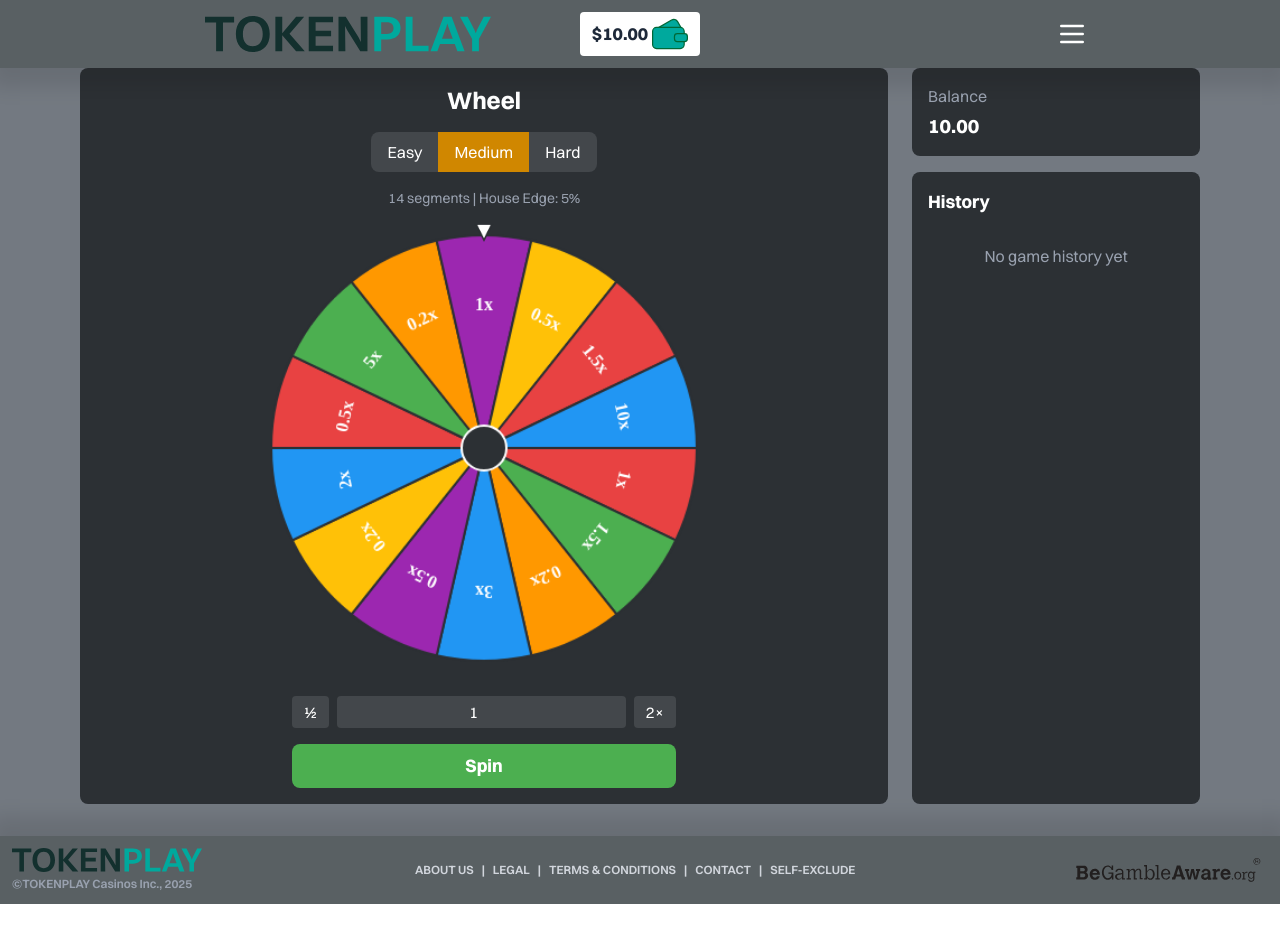
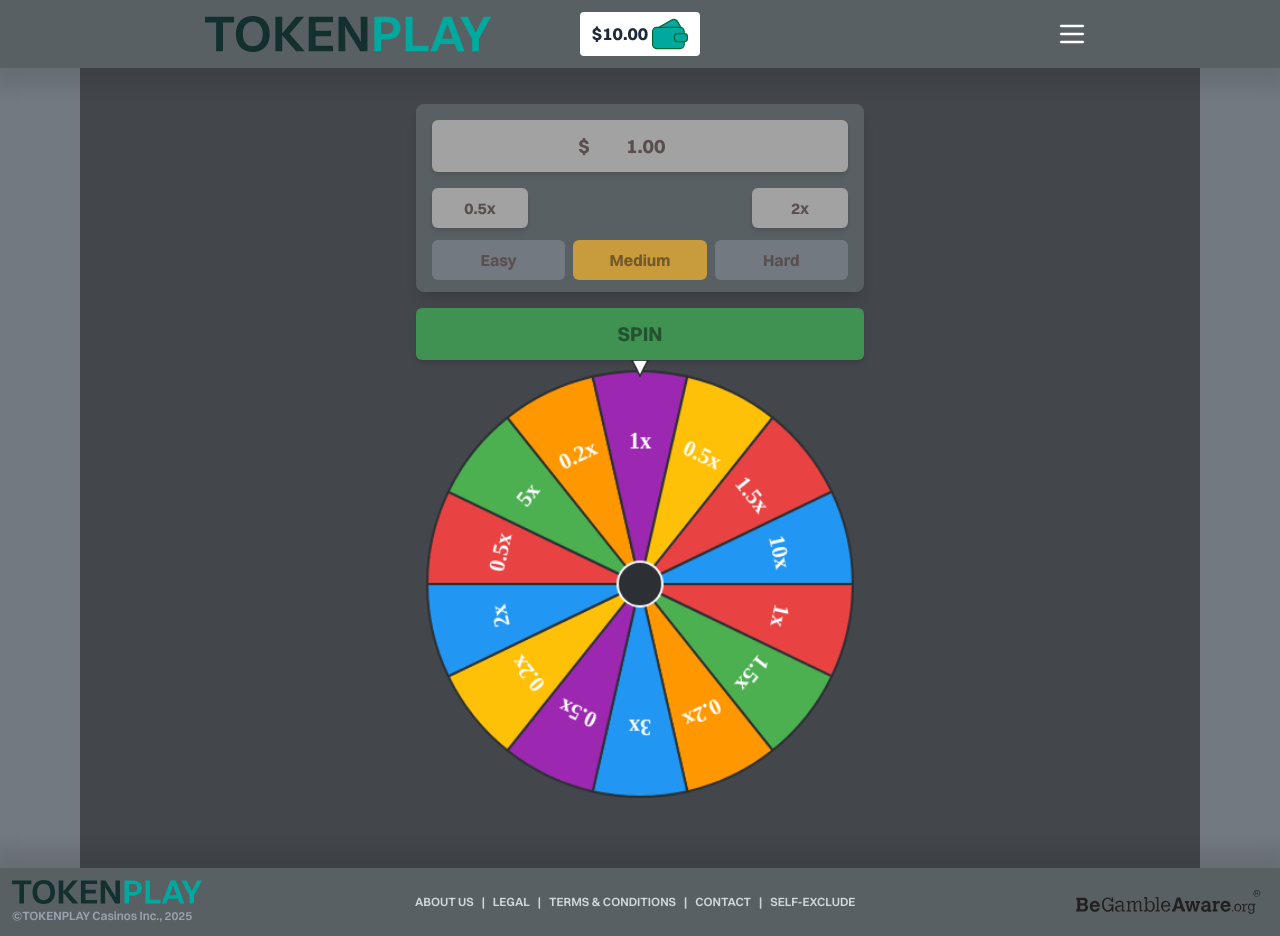
Before and after one commit to S1D0R-10/tokenplay-casino, a React (Vite) app: page /wheel in a window 1280 px wide. Before the commit the page ends 904 px from the top, so only its background shows below. Built offline with nearby package versions, Linux system fonts and the light colour scheme.

Commit message:
fixed wheel

```diff
--- a/src/Wheel.jsx
+++ b/src/Wheel.jsx
@@ -3,7 +3,8 @@ import { MockUserCtx } from "./main";
 
 export const Wheel = () => {
     const { user, setUser } = useContext(MockUserCtx);
-    const [betAmount, setBetAmount] = useState(1);
+    const [rawBetInput, setRawBetInput] = useState("1.00");
+    const [betAmount, setBetAmount] = useState("1.00");
     const [isSpinning, setIsSpinning] = useState(false);
     const [result, setResult] = useState(null);
     const [history, setHistory] = useState([]);
@@ -60,7 +61,7 @@ export const Wheel = () => {
             { color: "#4CAF50", text: "0.2x", value: 0.2 },
             { color: "#E84242", text: "20x", value: 20 },
             { color: "#FF9800", text: "0.1x", value: 0.1 },
-        ]
+        ],
     };
 
     const segments = difficultySegments[difficulty];
@@ -68,7 +69,7 @@ export const Wheel = () => {
     const houseEdge = {
         easy: "3.5%",
         medium: "5%",
-        hard: "8%"
+        hard: "8%",
     };
 
     useEffect(() => {
@@ -107,12 +108,14 @@ export const Wheel = () => {
 
             ctx.save();
             ctx.translate(
-                centerX + (radius / 1.5) * Math.cos(startAngle + segmentAngle / 2),
-                centerY + (radius / 1.5) * Math.sin(startAngle + segmentAngle / 2)
+                centerX +
+                    (radius / 1.5) * Math.cos(startAngle + segmentAngle / 2),
+                centerY +
+                    (radius / 1.5) * Math.sin(startAngle + segmentAngle / 2)
             );
             ctx.rotate(startAngle + segmentAngle / 2 + Math.PI / 2);
             ctx.fillStyle = "#FFFFFF";
-            ctx.font = "bold 16px Switzer-Bold";
+            ctx.font = "bold 20px Switzer-Bold";
             ctx.textAlign = "center";
             ctx.textBaseline = "middle";
             ctx.fillText(segment.text, 0, 0);
@@ -150,10 +153,58 @@ export const Wheel = () => {
         pointerCtx.stroke();
     };
 
+    const formatToTwoDecimalPlaces = (value) => {
+        const floatValue = parseFloat(value) || 0;
+        return floatValue.toFixed(2);
+    };
+
+    const validateAndSetBetAmount = (amt) => {
+        const validAmount = Math.min(
+            Math.max(parseFloat(amt) || 0, 0.01),
+            Math.floor(user.balance * 100) / 100
+        );
+        const formatted = formatToTwoDecimalPlaces(validAmount);
+        setBetAmount(formatted);
+        setRawBetInput(formatted);
+    };
+
+    const handleBetChange = (e) => {
+        const value = e.target.value.replace(/^\$/, "");
+        setRawBetInput(value);
+    };
+
+    const handleBlur = () => {
+        validateAndSetBetAmount(rawBetInput);
+    };
+
+    const handleKeyDown = (e) => {
+        if (e.key === "Enter") {
+            validateAndSetBetAmount(rawBetInput);
+            e.target.blur();
+        }
+    };
+
+    const handleFocus = (e) => {
+        e.target.select();
+    };
+
+    const handleHalfBet = () => {
+        const currentValue = parseFloat(betAmount) || 0;
+        const halvedValue = Math.max(currentValue * 0.5, 0.01);
+        validateAndSetBetAmount(halvedValue);
+    };
+
+    const handleDoubleBet = () => {
+        const currentValue = parseFloat(betAmount) || 0;
+        const doubledValue = Math.min(currentValue * 2, user.balance);
+        validateAndSetBetAmount(doubledValue);
+    };
+
     const spinWheel = () => {
-        if (isSpinning || betAmount > user.balance) return;
+        const betValue = parseFloat(betAmount);
+        if (isSpinning || betValue > user.balance) return;
 
-        setUser((prev) => ({ ...prev, balance: prev.balance - betAmount }));
+        setUser((prev) => ({ ...prev, balance: prev.balance - betValue }));
         setIsSpinning(true);
         setResult(null);
 
@@ -162,7 +213,8 @@ export const Wheel = () => {
 
         const segmentAngle = (2 * Math.PI) / segments.length;
 
-        let targetAngle = (3 * Math.PI / 2) - (randomIndex * segmentAngle + segmentAngle / 2);
+        let targetAngle =
+            (3 * Math.PI) / 2 - (randomIndex * segmentAngle + segmentAngle / 2);
 
         if (targetAngle < 0) {
             targetAngle += 2 * Math.PI;
@@ -172,10 +224,11 @@ export const Wheel = () => {
         const finalRotation = spins + targetAngle;
 
         const wheel = wheelRef.current;
-        wheel.style.transition = "transform 4s cubic-bezier(0.17, 0.67, 0.24, 0.99)";
+        wheel.style.transition =
+            "transform 4s cubic-bezier(0.17, 0.67, 0.24, 0.99)";
         wheel.style.transform = `rotate(${finalRotation}rad)`;
 
-        const winAmount = betAmount * selectedSegment.value;
+        const winAmount = betValue * selectedSegment.value;
 
         setTimeout(() => {
             setIsSpinning(false);
@@ -183,18 +236,21 @@ export const Wheel = () => {
             setResult({
                 multiplier: selectedSegment.value,
                 winAmount: winAmount,
-                segment: selectedSegment.text
+                segment: selectedSegment.text,
             });
 
             setUser((prev) => ({ ...prev, balance: prev.balance + winAmount }));
 
-            setHistory((prev) => [{
+            setHistory((prev) => [
+                {
                     id: Date.now(),
-                bet: betAmount,
+                    bet: betValue,
                     multiplier: selectedSegment.value,
                     win: winAmount,
-                difficulty: difficulty
-            }, ...prev.slice(0, 9)]);
+                    difficulty: difficulty,
+                },
+                ...prev.slice(0, 9),
+            ]);
 
             setTimeout(() => {
                 wheel.style.transition = "none";
@@ -210,45 +266,114 @@ export const Wheel = () => {
     };
 
     return (
-        <div className="flex flex-col md:flex-row gap-6 pb-8">
-            <div className="flex-1 bg-[#2C3034] rounded-lg p-4 flex flex-col items-center">
-                <h2 className="text-2xl font-bold mb-4">Wheel</h2>
+        <div className="flex flex-col items-center justify-center min-h-screen bg-[#43474B] text-white p-4">
+            <div className="w-full max-w-md">
+                <div className="bg-[#596063] p-4 pb-0 shadow-lg rounded-lg">
+                    <div className="mb-4">
+                        <div className="bg-[#A2A2A2] p-3 rounded-md text-center shadow-md">
+                            <div className="flex items-center justify-center">
+                                <span className="text-[#5A4F4F] text-xl font-bold">
+                                    $
+                                </span>
+                                <input
+                                    type="text"
+                                    value={rawBetInput}
+                                    onChange={handleBetChange}
+                                    onBlur={handleBlur}
+                                    onFocus={handleFocus}
+                                    onKeyDown={handleKeyDown}
+                                    disabled={isSpinning}
+                                    className="bg-transparent text-[#5A4F4F] text-xl font-bold text-center w-28 outline-none"
+                                    aria-label="Bet amount"
+                                />
+                            </div>
+                        </div>
+                    </div>
 
-                <div className="flex justify-center mb-4 w-full max-w-sm">
+                    <div className="flex justify-between">
                         <button
-                        className={`px-4 py-2 rounded-l-lg ${difficulty === 'easy'
-                            ? 'bg-green-600 text-white'
-                            : 'bg-[#43474B] hover:bg-[#3A3D41]'}`}
-                        onClick={() => handleDifficultyChange('easy')}
+                            className={`bg-[#A2A2A2] text-[#5A4F4F] px-4 py-2 rounded-md font-bold w-24 shadow-md ${
+                                !isSpinning
+                                    ? "hover:bg-gray-500"
+                                    : "opacity-50 cursor-not-allowed"
+                            }`}
+                            onClick={handleHalfBet}
+                            disabled={isSpinning}
+                        >
+                            0.5x
+                        </button>
+                        <button
+                            className={`bg-[#A2A2A2] text-[#5A4F4F] px-4 py-2 rounded-md font-bold w-24 shadow-md ${
+                                !isSpinning
+                                    ? "hover:bg-gray-500"
+                                    : "opacity-50 cursor-not-allowed"
+                            }`}
+                            onClick={handleDoubleBet}
+                            disabled={isSpinning}
+                        >
+                            2x
+                        </button>
+                    </div>
+
+                    {/* Updated difficulty buttons section with responsive column layout */}
+                    <div className="mb-4">
+                        <div className="py-3 rounded-md">
+                            <div className="grid grid-cols-1 sm:grid-cols-3 gap-2">
+                                <button
+                                    className={`px-3 py-2 rounded-md font-bold transition-colors duration-200 ${
+                                        difficulty === "easy"
+                                            ? "bg-[#409253] text-[#23522E]"
+                                            : "bg-[#737981] text-[#5A4F4F] hover:bg-gray-500"
+                                    } ${isSpinning ? "opacity-75" : ""}`}
+                                    onClick={() => handleDifficultyChange("easy")}
                                     disabled={isSpinning}
                                 >
                                     Easy
                                 </button>
                                 <button
-                        className={`px-4 py-2 ${difficulty === 'medium'
-                            ? 'bg-yellow-600 text-white'
-                            : 'bg-[#43474B] hover:bg-[#3A3D41]'}`}
-                        onClick={() => handleDifficultyChange('medium')}
+                                    className={`px-3 py-2 rounded-md font-bold transition-colors duration-200 ${
+                                        difficulty === "medium"
+                                            ? "bg-[#C89B3C] text-[#735A28]"
+                                            : "bg-[#737981] text-[#5A4F4F] hover:bg-gray-500"
+                                    } ${isSpinning ? "opacity-75" : ""}`}
+                                    onClick={() => handleDifficultyChange("medium")}
                                     disabled={isSpinning}
                                 >
                                     Medium
                                 </button>
                                 <button
-                        className={`px-4 py-2 rounded-r-lg ${difficulty === 'hard'
-                            ? 'bg-red-600 text-white'
-                            : 'bg-[#43474B] hover:bg-[#3A3D41]'}`}
-                        onClick={() => handleDifficultyChange('hard')}
+                                    className={`px-3 py-2 rounded-md font-bold transition-colors duration-200 ${
+                                        difficulty === "hard"
+                                            ? "bg-[#C04747] text-[#5A2828]"
+                                            : "bg-[#737981] text-[#5A4F4F] hover:bg-gray-500"
+                                    } ${isSpinning ? "opacity-75" : ""}`}
+                                    onClick={() => handleDifficultyChange("hard")}
                                     disabled={isSpinning}
                                 >
                                     Hard
                                 </button>
                             </div>
-
-                <div className="text-sm text-gray-400 mb-4">
-                    {segments.length} segments | House Edge: {houseEdge[difficulty]}
                         </div>
-
-                <div className="relative w-full max-w-md">
+                    </div>
+                </div>
+                <button
+                    onClick={spinWheel}
+                    disabled={
+                        isSpinning ||
+                        parseFloat(betAmount) <= 0 ||
+                        parseFloat(betAmount) > user.balance
+                    }
+                    className={`bg-[#409253] text-[#23522E] w-full py-3 rounded-md font-bold text-xl shadow-md ${
+                        !isSpinning &&
+                        parseFloat(betAmount) > 0 &&
+                        parseFloat(betAmount) <= user.balance
+                            ? "hover:bg-green-600"
+                            : "opacity-50 cursor-not-allowed"
+                    }`}
+                >
+                    {isSpinning ? "SPINNING..." : "SPIN"}
+                </button>
+                <div className="relative w-full mb-6">
                     <div className="relative">
                         <div className="absolute top-0 left-1/2 transform -translate-x-1/2 z-10 w-8 h-8">
                             <canvas
@@ -272,87 +397,29 @@ export const Wheel = () => {
                         </div>
                     </div>
 
-                    {result && (
+                    {result && !isSpinning && (
                         <div className="absolute top-1/2 left-1/2 transform -translate-x-1/2 -translate-y-1/2 bg-black/70 px-4 py-2 rounded-lg text-center">
                             <div className="text-2xl font-bold">
                                 {result.segment}
                             </div>
-                            <div className={result.winAmount >= betAmount ? "text-green-500" : "text-red-500"}>
-                                {result.winAmount >= betAmount ? "+" : ""}{(result.winAmount - betAmount).toFixed(2)}
+                            <div
+                                className={
+                                    parseFloat(result.winAmount) >=
+                                    parseFloat(betAmount)
+                                        ? "text-green-400"
+                                        : "text-red-400"
+                                }
+                            >
+                                {parseFloat(result.winAmount) >=
+                                parseFloat(betAmount)
+                                    ? "+"
+                                    : ""}
+                                {(
+                                    parseFloat(result.winAmount) -
+                                    parseFloat(betAmount)
+                                ).toFixed(2)}
                             </div>
                         </div>
-                    )}
-                </div>
-
-                <div className="w-full max-w-sm mt-6">
-                    <div className="flex items-center gap-2 mb-4">
-                        <button
-                            className="bg-[#43474B] hover:bg-[#3A3D41] px-3 py-1 rounded"
-                            onClick={() => setBetAmount((prev) => Math.max(1, prev / 2))}
-                            disabled={isSpinning}
-                        >
-                            ½
-                        </button>
-                        <input
-                            type="number"
-                            value={betAmount}
-                            onChange={(e) => setBetAmount(Math.max(1, Number(e.target.value)))}
-                            className="bg-[#43474B] text-center rounded px-2 py-1 flex-1"
-                            min="1"
-                            disabled={isSpinning}
-                        />
-                        <button
-                            className="bg-[#43474B] hover:bg-[#3A3D41] px-3 py-1 rounded"
-                            onClick={() => setBetAmount((prev) => prev * 2)}
-                            disabled={isSpinning}
-                        >
-                            2×
-                        </button>
-                    </div>
-
-                    <button
-                        onClick={spinWheel}
-                        disabled={isSpinning || betAmount > user.balance}
-                        className={`w-full py-2 rounded-lg font-bold text-lg ${
-                            isSpinning || betAmount > user.balance
-                                ? "bg-gray-500 cursor-not-allowed"
-                                : "bg-[#4CAF50] hover:bg-[#45a049]"
-                        }`}
-                    >
-                        {isSpinning ? "Spinning..." : "Spin"}
-                    </button>
-                </div>
-            </div>
-
-            <div className="w-full md:w-72 flex flex-col gap-4">
-                <div className="bg-[#2C3034] rounded-lg p-4">
-                    <div className="text-gray-400 mb-1">Balance</div>
-                    <div className="text-xl font-bold">{user.balance.toFixed(2)}</div>
-                </div>
-
-                <div className="bg-[#2C3034] rounded-lg p-4 flex-grow">
-                    <h3 className="text-lg font-bold mb-3">History</h3>
-
-                    {history.length > 0 ? (
-                        <div className="space-y-2">
-                            {history.map((item) => (
-                                <div key={item.id} className="flex justify-between items-center p-2 bg-[#43474B] rounded">
-                                    <div>
-                                        <div className="text-gray-400">Bet: {item.bet.toFixed(2)}</div>
-                                        <div className={item.win > item.bet ? "text-green-500" : "text-red-500"}>
-                                            {item.win > item.bet ? "+" : ""}{(item.win - item.bet).toFixed(2)}
-                                        </div>
-                                        <div className="text-xs text-gray-500">
-                                            {item.difficulty === 'easy' ? 'Easy' :
-                                             item.difficulty === 'medium' ? 'Medium' : 'Hard'}
-                                        </div>
-                                    </div>
-                                    <div className="text-xl font-bold">{item.multiplier}x</div>
-                                </div>
-                            ))}
-                        </div>
-                    ) : (
-                        <div className="text-gray-400 text-center py-4">No game history yet</div>
                     )}
                 </div>
             </div>
```
Lines whose indentation alone changed are shown as unchanged.
